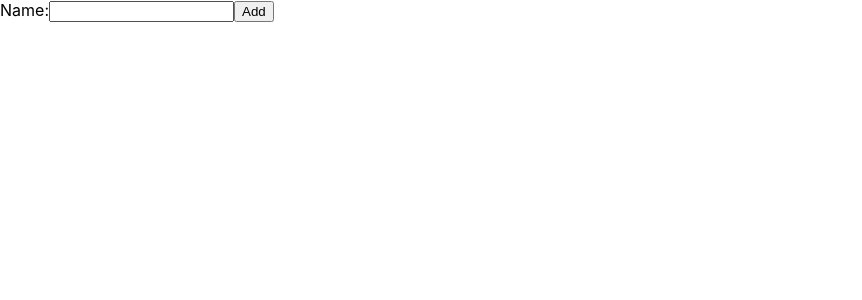
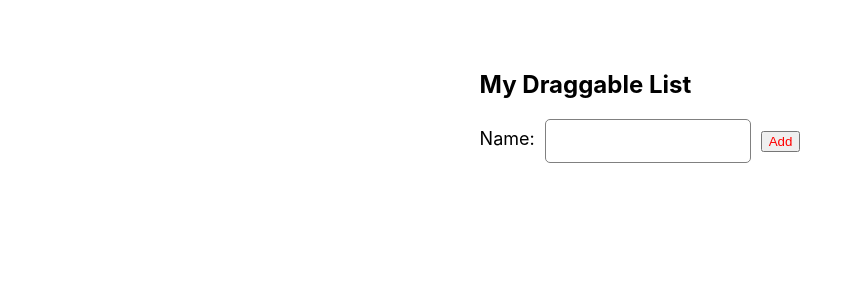
Before and after one commit to ahmetakinsel/react-draggable-todolist, a React (Create React App) app: page / in a window 1280 px wide. Shown: the top 300 px of the page, without its empty margins (0-862 px from the left). Built offline with nearby package versions, Linux system fonts and the light colour scheme.

Commit message:
draggable items

```diff
--- a/package.json
+++ b/package.json
@@ -12,6 +12,7 @@
     "react-dom": "^18.1.0",
     "react-hook-form": "^7.31.3",
     "react-scripts": "5.0.1",
+    "styled-components": "^5.3.5",
     "web-vitals": "^2.1.4"
   },
   "scripts": {
--- a/src/App.js
+++ b/src/App.js
@@ -1,15 +1,22 @@
 import React from "react";
-import DataList from "./Context";
+import Context from "./Context";
 import Form from "./components/Form";
 import List from "./components/List";
 
 function App() {
   return (
-    <div>
-      <DataList>
+    <div
+      style={{
+        display: "flex",
+        flexDirection: "column",
+        alignItems: "center",
+        marginTop: "50px",
+      }}
+    >
+      <Context>
         <Form />
         <List />
-      </DataList>
+      </Context>
     </div>
   );
 }
--- a/src/Context.js
+++ b/src/Context.js
@@ -1,17 +1,19 @@
 import React from "react";
 import { useState, useEffect } from "react";
 
-export const DataContext = React.createContext([]);
+export const Context = React.createContext([]);
 
 const DataList = (props) => {
   const [data, setData] = useState([]);
+
   useEffect(() => {
     console.log(data);
   }, [data]);
+
   return (
-    <DataContext.Provider value={[data, setData]}>
+    <Context.Provider value={[data, setData]}>
       {props.children}
-    </DataContext.Provider>
+    </Context.Provider>
   );
 };
 
--- a/src/components/Form.jsx
+++ b/src/components/Form.jsx
@@ -1,10 +1,43 @@
 import React, { useContext } from "react";
 import { useForm } from "react-hook-form";
-import { DataContext } from "../Context";
+import { Context } from "../Context";
 import { nanoid } from "nanoid";
+import styled from "styled-components";
+
+const styles = {
+  form: { display: "flex", alignItems: "center" },
+  input: {
+    width: "200px",
+    height: "40px",
+    borderRadius: "5px",
+    border: "1px solid gray",
+  },
+};
+
+const Container = styled.div`
+  display: "flex";
+  justify-content: center;
+`;
+
+const Header = styled.h2``;
+
+const Label = styled.label`
+  font-size: 18px;
+`;
+const Input = styled.input`
+  margin-left: 10px;
+  margin-right: 10px;
+`;
+
+const Button = styled.button`
+  width: "410px";
+  height: "40px";
+  color: red;
+`;
 
 const Form = () => {
-  const [data, setData] = useContext(DataContext);
+  const [data, setData] = useContext(Context);
+
   const { register, handleSubmit } = useForm();
 
   const onSubmit = (input) => {
@@ -12,15 +45,22 @@ const Form = () => {
     setData([...data, { id, name: input.name }]);
   };
   return (
-    <div>
-      <form onSubmit={handleSubmit(onSubmit)}>
-        <label>
-          Name:
-          <input type="text" {...register("name")} />
-        </label>
-        <input type="submit" value="Add" />
+    <Container>
+      <Header>My Draggable List</Header>
+      <form style={styles.form} onSubmit={handleSubmit(onSubmit)}>
+        <div>
+          <Label>
+            Name:
+            <Input style={styles.input} type="text" {...register("name")} />
+          </Label>
+        </div>
+        <div>
+          <Button type="submit" value="Add">
+            Add
+          </Button>
+        </div>
       </form>
-    </div>
+    </Container>
   );
 };
 
--- a/src/components/List.jsx
+++ b/src/components/List.jsx
@@ -1,25 +1,61 @@
 import React, { useContext } from "react";
 import { DragDropContext, Droppable, Draggable } from "react-beautiful-dnd";
-import { DataContext } from "../Context";
+import { Context } from "../Context";
 
 const List = () => {
-  const [data, setData] = useContext(DataContext);
+  const [data, setData] = useContext(Context);
 
   const deleteItem = (id) => {
     setData(data.filter((x) => x.id !== id));
   };
+
+  const handleEnd = (result) => {
+    console.log(result);
+    const items = Array.from(data);
+    const [reorderedItem] = items.splice(result.source.index, 1);
+    items.splice(result.destination.index, 0, reorderedItem);
+    setData(items);
+
+    if (!result.destination) {
+      return;
+    }
+  };
+
   return (
-    <div>
-      <ul>
-        {data.map((item, index) => (
-          <div key={item.id}>
-            <li>
-              {index}. {item.name}{" "}
-            </li>
-            <button onClick={() => deleteItem(item.id)}> Delete</button>
-          </div>
-        ))}
-      </ul>
+    <div className="App">
+      <DragDropContext onDragEnd={handleEnd}>
+        <Droppable droppableId="to-dos">
+          {(provided) => (
+            <ul {...provided.droppableProps} ref={provided.innerRef}>
+              {data.map((item, index) => (
+                <Draggable
+                  key={item.id}
+                  draggableId={item.id.toString()}
+                  index={index}
+                >
+                  {(provided, snapshot) => (
+                    <li
+                      {...provided.draggableProps}
+                      ref={provided.innerRef}
+                      {...provided.dragHandleProps}
+                      key={item.id}
+                      className={
+                        snapshot.isDragging ? "selected" : "not-selected"
+                      }
+                    >
+                      {index + 1}.{item.name}
+                      <button onClick={() => deleteItem(item.id)}>
+                        Delete
+                      </button>
+                    </li>
+                  )}
+                </Draggable>
+              ))}
+              {provided.placeholder}
+            </ul>
+          )}
+        </Droppable>
+      </DragDropContext>
     </div>
   );
 };
--- a/src/index.js
+++ b/src/index.js
@@ -4,11 +4,7 @@ import "./index.css";
 import App from "./App";
 
 const root = ReactDOM.createRoot(document.getElementById("root"));
-root.render(
-  <React.StrictMode>
-    <App />
-  </React.StrictMode>
-);
+root.render(<App />);
 
 // If you want to start measuring performance in your app, pass a function
 // to log results (for example: reportWebVitals(console.log))
```
Also changed, not shown: 1 other file (tests, documents, lock files or other folders).
